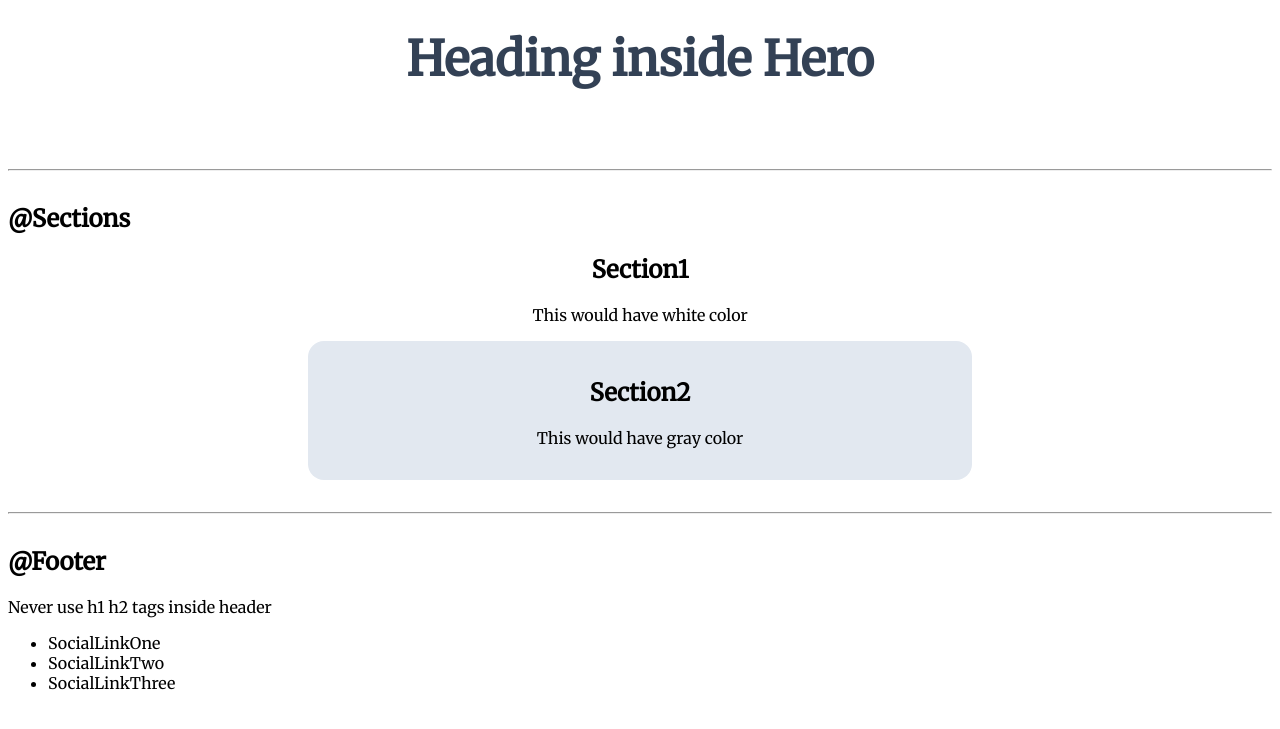
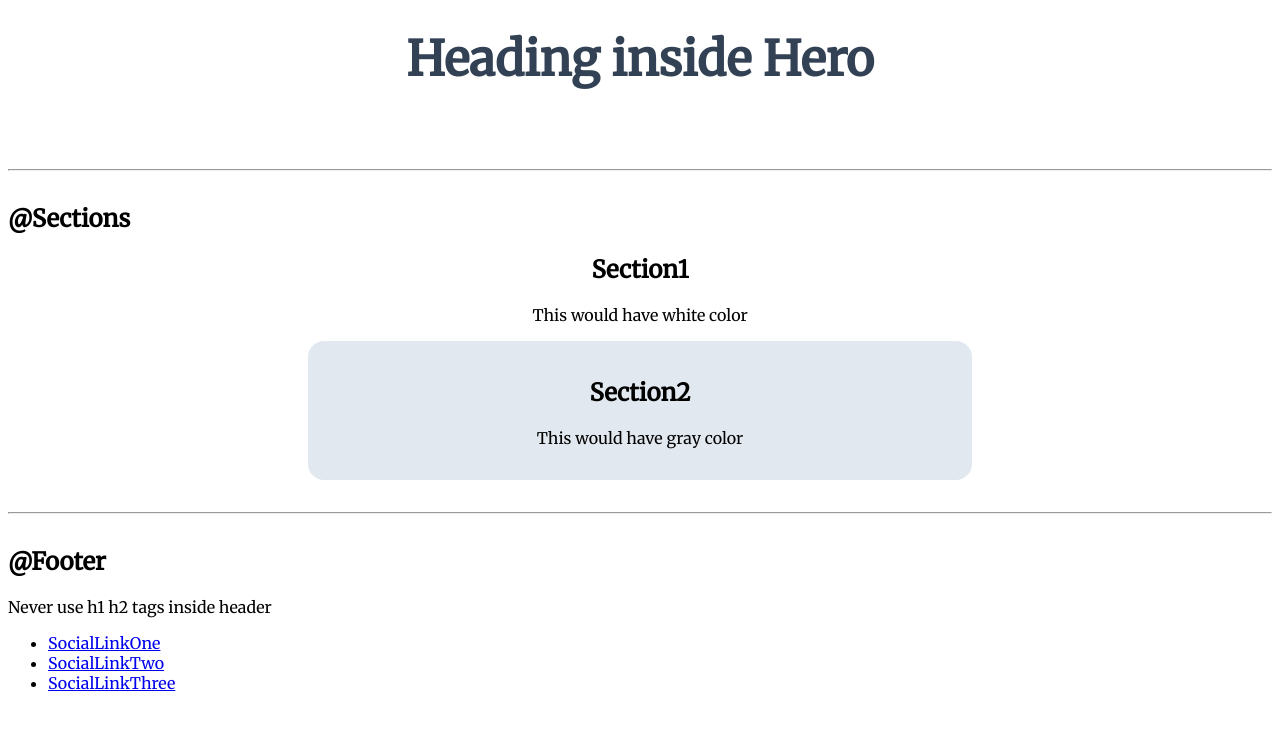
Before and after one commit to Ankur9669/Ankur_Gupta_Portfolio, a plain HTML site: page index.html in a window 1280 px wide. Shown: the part 1895-2624 px from the top of the page. Drawn offline with Linux system fonts and the light colour scheme.

Commit message:
update: footer
added links

```diff
--- a/index.html
+++ b/index.html
@@ -105,9 +105,9 @@
         <div>Never use h1 h2 tags inside header
 
             <ul>
-                <li>SocialLinkOne</li>
-                <li>SocialLinkTwo</li>
-                <li>SocialLinkThree</li>
+                <li><a href = "/">SocialLinkOne</a></li>
+                <li><a href = "/">SocialLinkTwo</a></li>
+                <li><a href = "/">SocialLinkThree</a></li>
             </ul>
         </div>
     </footer>
```
